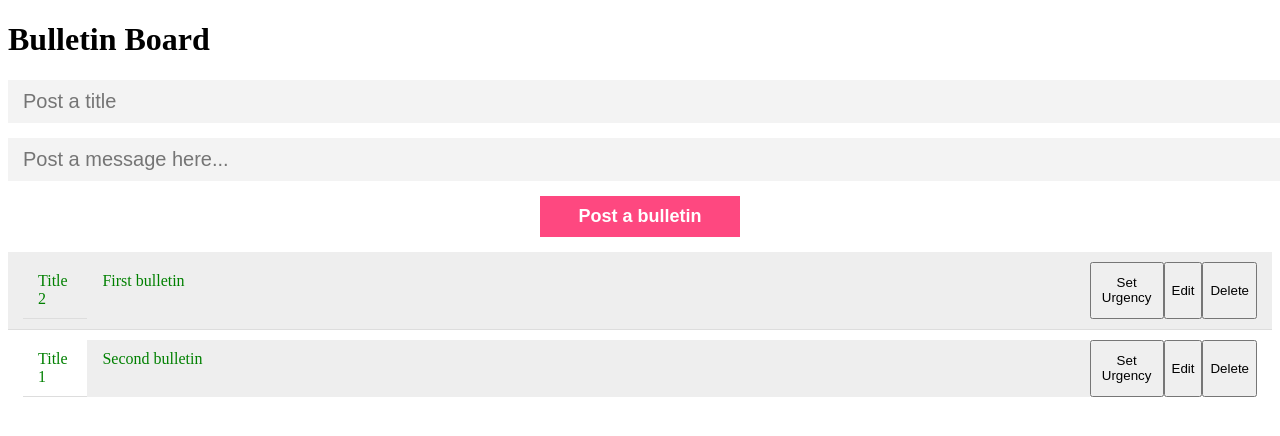
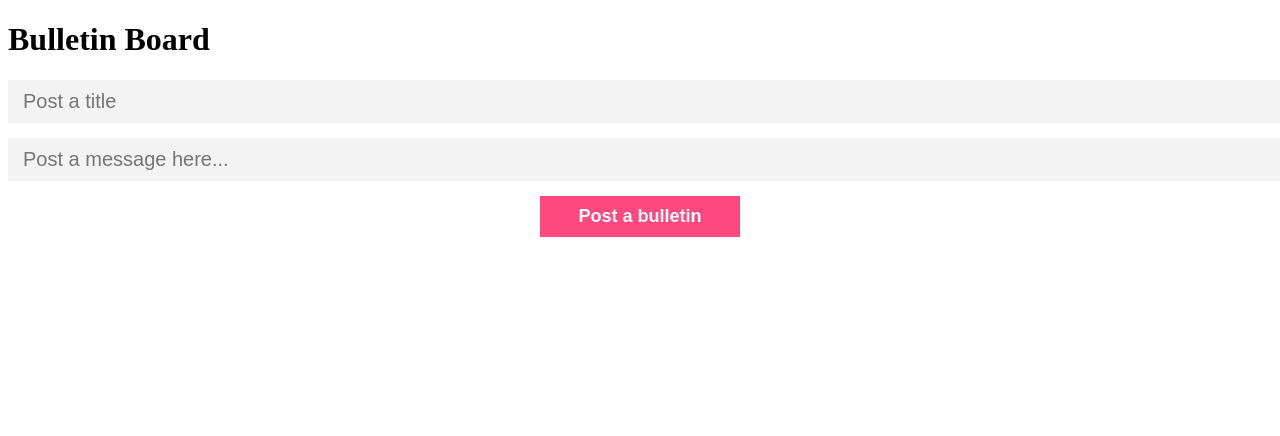
Before and after one commit to aprilnicole013/CRUD_project, an Angular app in the folder crud-project/: page / in a window 1280 px wide. Shown: the top 436 px of the page. Built offline with nearby package versions, Linux system fonts and the light colour scheme; what @ngrx/store would draw is missing.

Commit message:
Fixes for testing structure and bulletin ID creation.

```diff
--- a/crud-project/src/app/app.component.ts
+++ b/crud-project/src/app/app.component.ts
@@ -5,7 +5,7 @@ import { Component } from '@angular/core';
   templateUrl: './app.component.html',
   styleUrls: ['./app.component.css']
 })
+
 export class AppComponent {
   title = 'Bulletin Board';
-
 }
--- a/crud-project/src/app/app.module.ts
+++ b/crud-project/src/app/app.module.ts
@@ -6,7 +6,6 @@ import { AppComponent } from './app.component';
 import { BulletinsComponent } from './components/bulletins/bulletins.component';
 import { StoreModule } from '@ngrx/store';
 import { StoreDevtoolsModule } from '@ngrx/store-devtools';
-import { BulletinReducer } from './store/reducers/bulletin.reducer';
 
 @NgModule({
   declarations: [
@@ -18,7 +17,6 @@ import { BulletinReducer } from './store/reducers/bulletin.reducer';
     FormsModule,
     StoreModule.forRoot({}),
     StoreDevtoolsModule.instrument({})
-
   ],
   providers: [],
   bootstrap: [AppComponent]
--- a/crud-project/src/app/components/bulletins/bulletins.component.html
+++ b/crud-project/src/app/components/bulletins/bulletins.component.html
@@ -1,5 +1,5 @@
 <div class="bulletins">
-  <form (submit)="addBulletin()">
+  <form (submit)="addBulletin(this.inputTitle, this.inputBulletin)">
     <input
       type="text"
       name="inputTitle"
--- a/crud-project/src/app/components/bulletins/bulletins.component.ts
+++ b/crud-project/src/app/components/bulletins/bulletins.component.ts
@@ -14,25 +14,10 @@ export class BulletinsComponent implements OnInit {
 
   inputBulletin:string = "";
 
-  bulletinId:number;
-
   constructor() { }
 
   ngOnInit(): void {
-    this.bulletins = [
-      {
-        title: "Title 2 ",
-        content: 'First bulletin',
-        isUrgent: false,
-        id: 2
-      },
-      {
-        title: "Title 1",
-        content: 'Second bulletin',
-        isUrgent: false,
-        id: 1
-      }
-    ]
+    this.bulletins = [];
   }
 
   deleteBulletin(id:number) {
@@ -44,17 +29,15 @@ export class BulletinsComponent implements OnInit {
     if(!this.inputTitle || !this.inputBulletin) {
       alert("Please complete your bulletin post")
     }
-    if(this.bulletins){
       this.bulletins.push({
         title: this.inputTitle,
         content: this.inputBulletin,
         isUrgent: false,
-        id: this.bulletinId
+        id: this.bulletins[this.bulletins.length]?.id || 0 + 1
       });
 
       this.inputBulletin = '';
       this.inputTitle ='';
-    }
     }
 
  toggleUrgency (id:number) {
```
Also changed, not shown: 2 other files (tests, documents, lock files or other folders).
